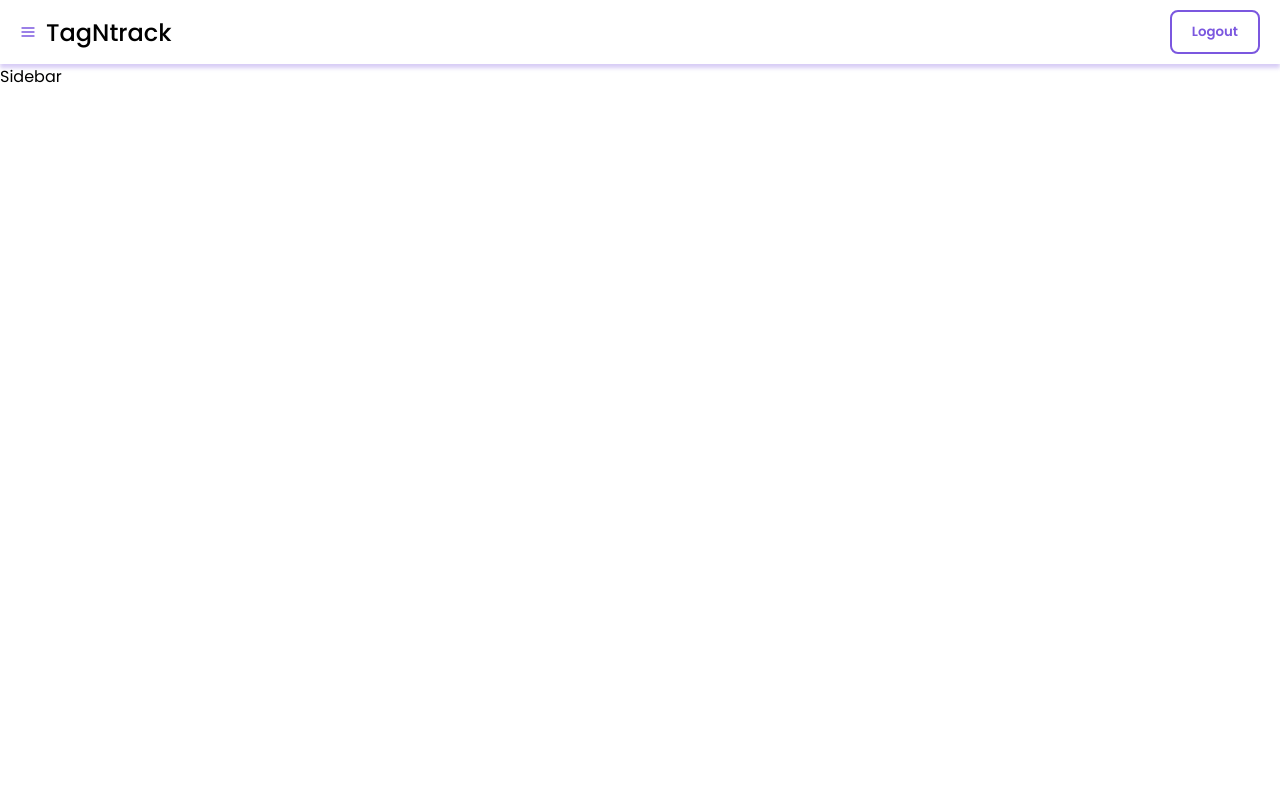
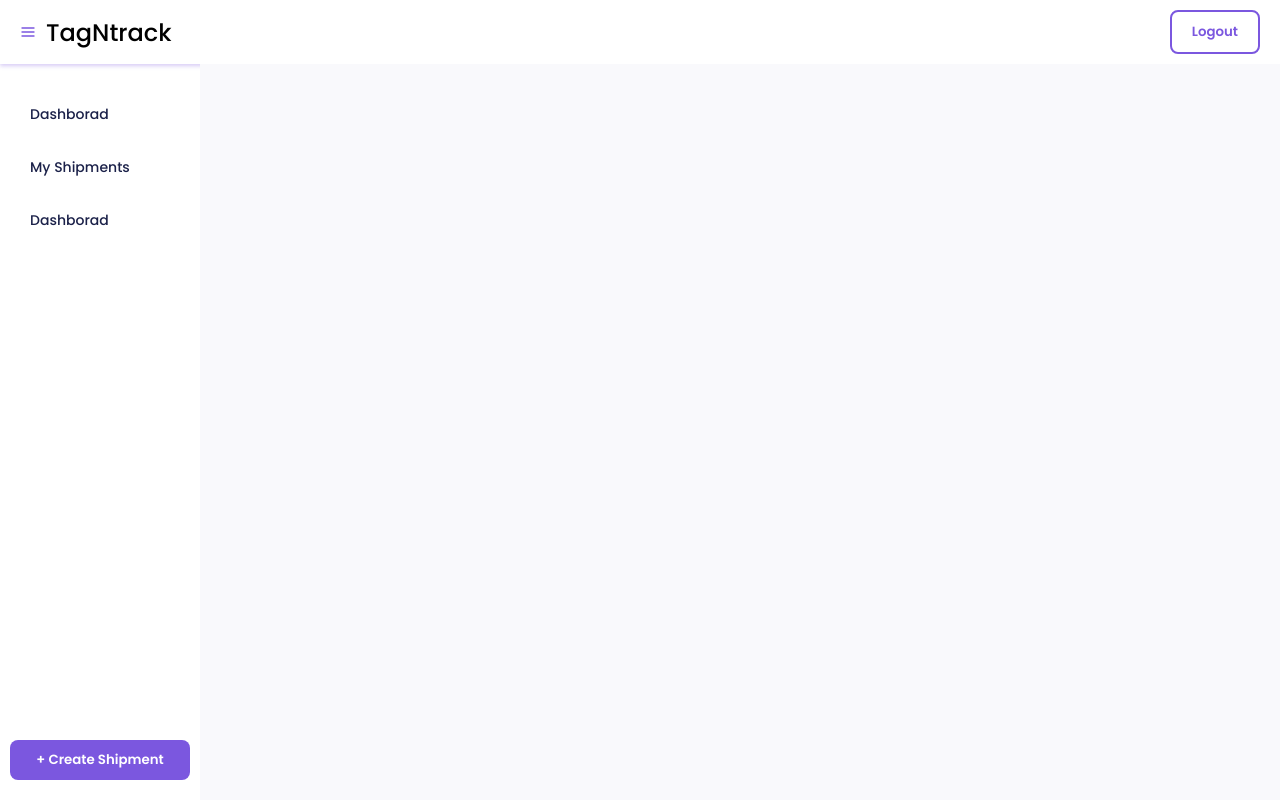
Before and after one commit to vamsi-krishna-kodimela/trackfrontend, a React (Create React App) app: page /dashboard in a window 1280 px wide. Built offline with nearby package versions, Linux system fonts and the light colour scheme.

Commit message:
Added create shipment modal

```diff
--- a/package.json
+++ b/package.json
@@ -14,6 +14,7 @@
     "react": "^18.2.0",
     "react-dom": "^18.2.0",
     "react-icons": "^4.8.0",
+    "react-modal": "^3.16.1",
     "react-router-dom": "^6.10.0",
     "react-scripts": "5.0.1",
     "typescript": "^4.9.5",
@@ -42,5 +43,8 @@
       "last 1 firefox version",
       "last 1 safari version"
     ]
+  },
+  "devDependencies": {
+    "@types/react-modal": "^3.13.1"
   }
 }
--- a/src/index.css
+++ b/src/index.css
@@ -34,8 +34,14 @@ h2 {
 h3 {
   margin: 0px;
   padding: 0px;
+  font-weight: 600;
+  font-size: 16px;
+}
+h4 {
+  margin: 0px;
+  padding: 0px;
   font-weight: 500;
-  font-size: 16px;
+  font-size: 14px;
 }
 
 p {
--- a/src/pages/dashboard/Dashboard.css
+++ b/src/pages/dashboard/Dashboard.css
@@ -0,0 +1,17 @@
+.dashboard {
+  height: 100vh;
+  width: 100vw;
+  display: flex;
+  flex-direction: column;
+}
+.content {
+  overflow: hidden;
+  display: flex;
+  align-items: stretch;
+  flex: 1;
+}
+.conent-wrapper {
+  flex: 1;
+  background-color: #f9f9fc;
+  padding: 20px 40px;
+}
--- a/src/pages/dashboard/Dashboard.tsx
+++ b/src/pages/dashboard/Dashboard.tsx
@@ -2,6 +2,7 @@ import React from "react";
 import { Outlet } from "react-router-dom";
 import Header from "./components/header/Header";
 import Sidebar from "./components/sidebar/Sidebar";
+import "./Dashboard.css";
 
 const Dashboard = () => {
   return (
--- /dev/null
+++ b/src/pages/dashboard/components/create-shipment/CreateShipment.css
@@ -0,0 +1,25 @@
+.create-form {
+  background-color: var(--background);
+  border-radius: 16px;
+  padding: 20px 40px;
+  display: flex;
+  flex-direction: column;
+  align-items: center;
+  overflow-x: hidden;
+  overflow-y: auto;
+  box-shadow: 0px 0px 4px rgba(123, 87, 223, 0.3);
+  width: 50%;
+  height: 100%;
+  margin: auto;
+  position: relative;
+}
+.create-form::-webkit-scrollbar {
+  display: none;
+}
+
+.cancel-btn {
+  position: absolute;
+  top: 20px;
+  right: 20px;
+  cursor: pointer;
+}
--- /dev/null
+++ b/src/pages/dashboard/components/create-shipment/CreateShipment.tsx
@@ -0,0 +1,119 @@
+import React from "react";
+import { Link } from "react-router-dom";
+import ConstString from "../../../../config/cont-strings";
+import "./CreateShipment.css";
+import { FiX } from "react-icons/fi";
+import Colors from "../../../../config/colors";
+
+const CreateShipment = () => {
+  return (
+    <div className="create-form">
+      <div className="cancel-btn">
+        <FiX color={Colors.secondary} />
+      </div>
+
+      <h2 className="secondary ">Book a Shipment</h2>
+      <p className="secondary f-2">
+        We will pick from you and delivery it anywhere in India
+      </p>
+      <div className="w-4">
+        <input
+          type="number"
+          className="mt-2 mb-2 w-4 pb-1 pt-1 pl-1 pr-1"
+          placeholder="Package Weght in KG"
+          min="0"
+        />
+        <h3>Pickup Details</h3>
+        <input
+          type="text"
+          className="mt-1 mb-2 w-4 pb-1 pt-1 pl-1 pr-1"
+          placeholder="Name"
+        />
+        <input
+          type="email"
+          className="mt-2 mb-2 w-4 pb-1 pt-1 pl-1 pr-1"
+          placeholder="Email"
+        />
+        <input
+          type="tel"
+          className="mt-2 mb-2 w-4 pb-1 pt-1 pl-1 pr-1"
+          placeholder="Mobile Number"
+        />
+        <h4>Pickup Address</h4>
+        <input
+          type="text"
+          className="mt-1 mb-2 w-4 pb-1 pt-1 pl-1 pr-1"
+          placeholder="Address Line"
+        />
+        <input
+          type="text"
+          className="mt-1 mb-2 w-4 pb-1 pt-1 pl-1 pr-1"
+          placeholder="Ciy"
+        />
+        <input
+          type="text"
+          className="mt-1 mb-2 w-4 pb-1 pt-1 pl-1 pr-1"
+          placeholder="State"
+        />
+        <input
+          type="text"
+          className="mt-1 mb-2 w-4 pb-1 pt-1 pl-1 pr-1"
+          placeholder="Country"
+        />
+        <input
+          type="text"
+          className="mt-1 mb-2 w-4 pb-1 pt-1 pl-1 pr-1"
+          placeholder="Pincode"
+        />
+        <h3>Delivery Details</h3>
+        <input
+          type="text"
+          className="mt-1 mb-2 w-4 pb-1 pt-1 pl-1 pr-1"
+          placeholder="Name"
+        />
+        <input
+          type="email"
+          className="mt-2 mb-2 w-4 pb-1 pt-1 pl-1 pr-1"
+          placeholder="Email"
+        />
+        <input
+          type="tel"
+          className="mt-2 mb-2 w-4 pb-1 pt-1 pl-1 pr-1"
+          placeholder="Mobile Number"
+        />
+        <h4>Delivery Address</h4>
+        <input
+          type="text"
+          className="mt-1 mb-2 w-4 pb-1 pt-1 pl-1 pr-1"
+          placeholder="Address Line"
+        />
+        <input
+          type="text"
+          className="mt-1 mb-2 w-4 pb-1 pt-1 pl-1 pr-1"
+          placeholder="Ciy"
+        />
+        <input
+          type="text"
+          className="mt-1 mb-2 w-4 pb-1 pt-1 pl-1 pr-1"
+          placeholder="State"
+        />
+        <input
+          type="text"
+          className="mt-1 mb-2 w-4 pb-1 pt-1 pl-1 pr-1"
+          placeholder="Country"
+        />
+        <input
+          type="text"
+          className="mt-1 mb-2 w-4 pb-1 pt-1 pl-1 pr-1"
+          placeholder="Pincode"
+        />
+
+        <button className="mt-1 mb-2 w-4 pb-1 pt-1 pl-1 pr-1 light bg-primary">
+          Book Shipment
+        </button>
+      </div>
+    </div>
+  );
+};
+
+export default CreateShipment;
--- a/src/pages/dashboard/components/header/Header.css
+++ b/src/pages/dashboard/components/header/Header.css
@@ -3,7 +3,7 @@
   align-items: center;
   justify-content: space-between;
   width: 100%;
-  box-shadow: 0px 4px 4px rgb(123, 87, 223, 0.3);
+  box-shadow: 0px 2px 4px rgb(123, 87, 223, 0.3);
 }
 
 .title {
--- a/src/pages/dashboard/components/sidebar/Sidebar.css
+++ b/src/pages/dashboard/components/sidebar/Sidebar.css
@@ -0,0 +1,33 @@
+.sidebar {
+  width: 200px;
+  box-shadow: 2px 0px 4px rgba(123, 87, 223, 0.3);
+  display: flex;
+  flex-direction: column;
+}
+
+.menu {
+  flex: 1;
+  padding: 0px;
+  margin: 0px;
+}
+.menu-item {
+  list-style: none;
+  padding: 8px 16px;
+  border-radius: 8px;
+  margin: 8px 0px;
+  font-size: 14px;
+  border: 4px solid transparent;
+  font-weight: 500;
+}
+.menu-item a {
+  text-decoration: none;
+  color: var(--secondary);
+}
+.menu-item:hover {
+  background-color: var(--grey);
+}
+
+.menu-item.active {
+  border-left-color: var(--primary);
+  color: var(--primary);
+}
--- a/src/pages/dashboard/components/sidebar/Sidebar.tsx
+++ b/src/pages/dashboard/components/sidebar/Sidebar.tsx
@@ -1,7 +1,50 @@
-import React from "react";
+import React, { useState } from "react";
+import { Link } from "react-router-dom";
+import "./Sidebar.css";
+import Modal from "react-modal";
+import CreateShipment from "../create-shipment/CreateShipment";
 
 const Sidebar = () => {
-  return <div>Sidebar</div>;
+  const [showCreateShipment, setshowCreateShipment] = useState<boolean>(false);
+  const openShowCreateShipmentModal = () => {
+    setshowCreateShipment(true);
+  };
+  const customStyles = {
+    content: {
+      backgroundColor: "transparent",
+      boxShadow: "none",
+      border: "none",
+      overflow:"hidden"
+    },
+  };
+  return (
+    <>
+      <div className="sidebar pt-2 pb-2 pl-1 pr-1">
+        <ul className="menu">
+          <li className="menu-item">
+            <Link to="/">Dashborad</Link>
+          </li>
+          <li className="menu-item">
+            <Link to="/">My Shipments</Link>
+          </li>
+          <li className="menu-item">
+            <Link to="/">Dashborad</Link>
+          </li>
+        </ul>
+        <div className="quick-actions">
+          <button
+            className="w-4 pt-1 pb-1 bg-primary light"
+            onClick={openShowCreateShipmentModal}
+          >
+            + Create Shipment
+          </button>
+        </div>
+        <Modal isOpen={showCreateShipment} style={customStyles}>
+          <CreateShipment />
+        </Modal>
+      </div>
+    </>
+  );
 };
 
 export default Sidebar;
```
Also changed, not shown: 1 other file (tests, documents, lock files or other folders).
